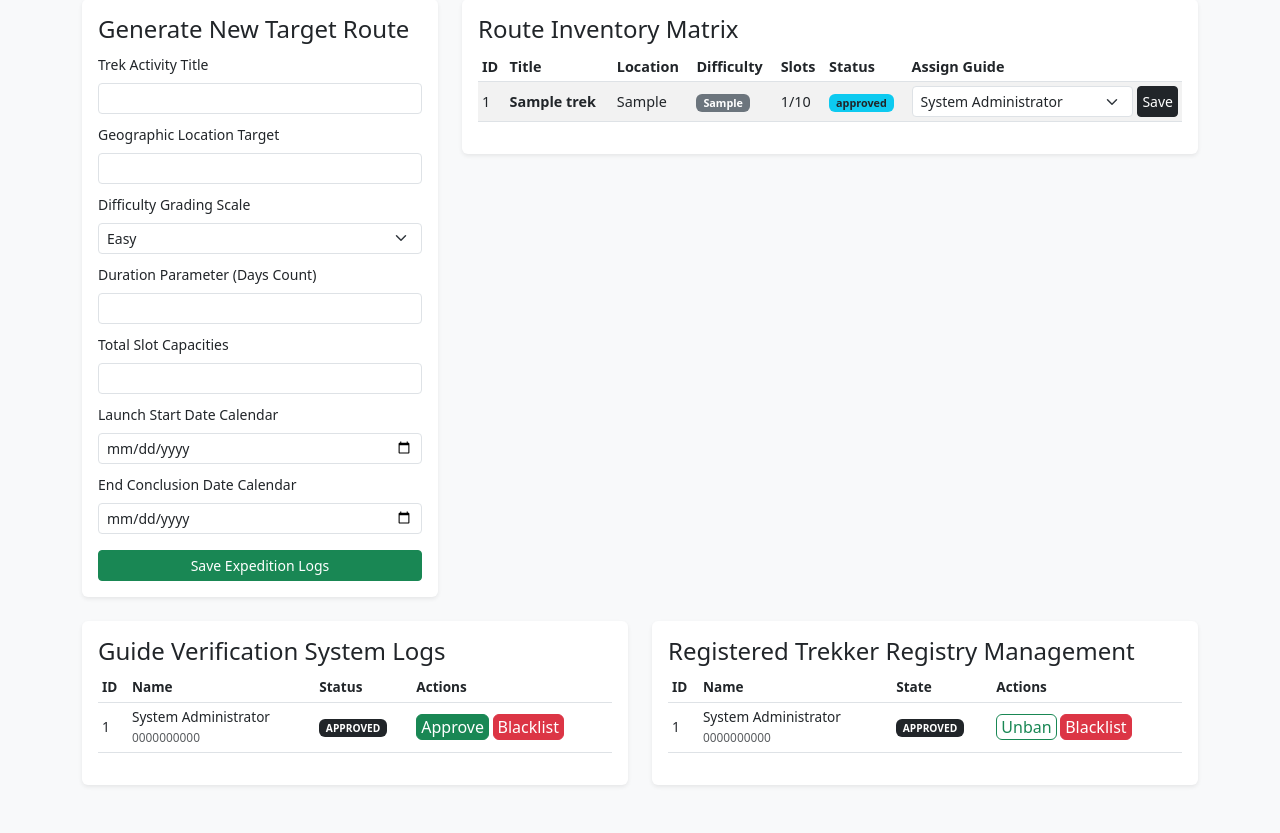
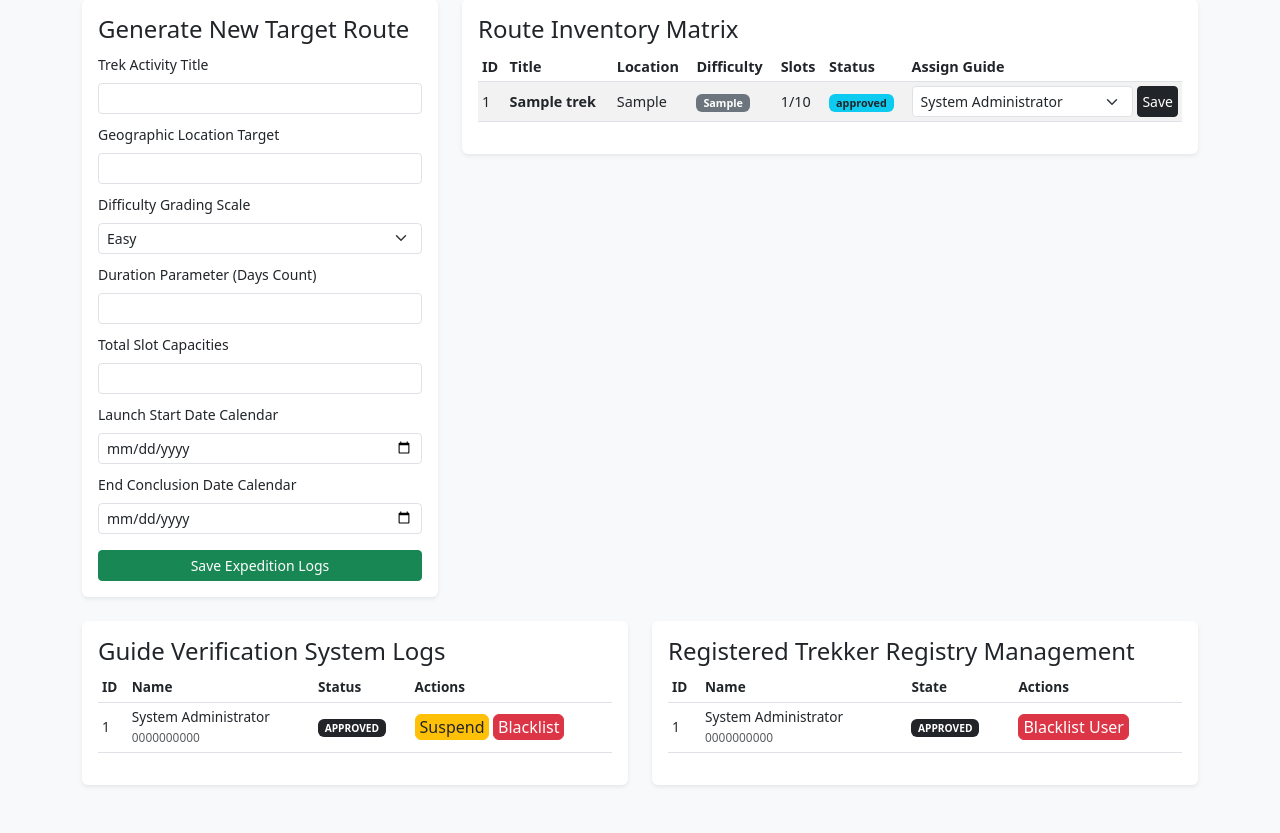
Before and after one commit to 24f3002352/trekking-management-app, a Flask app: template templates/admin_dash.html in a window 1280 px wide. Shown: the part 372-1205 px from the top of the page. Run offline with Flask 3, Linux system fonts and the light colour scheme; tables that the repository leaves empty hold one stand-in row (values such as "Sample post"); the template is opened without the code that fills it: values that come from a table or form of the project are taken from there, most other values are stand-ins (such as "Sample title", 1, 10 or a date in 2020).

Commit message:
Update admin dashboard actions based on status

```diff
--- a/templates/admin_dash.html
+++ b/templates/admin_dash.html
@@ -90,8 +90,15 @@
                         <td>{{ s.name }}<br><small class="text-muted">{{ s.contact }}</small></td>
                         <td><span class="badge bg-dark">{{ s.status.upper() }}</span></td>
                         <td>
-                            <a href="{{ url_for('admin_toggle_status', id=s.id, action='approve') }}" class="btn btn-success btn-xs py-0 px-1">Approve</a>
-                            <a href="{{ url_for('admin_toggle_status', id=s.id, action='blacklist') }}" class="btn btn-danger btn-xs py-0 px-1">Blacklist</a>
+                            {% if s.status == 'pending' %}
+                                <a href="{{ url_for('admin_toggle_status', id=s.id, action='approve') }}" class="btn btn-success btn-xs py-0 px-1">Approve</a>
+                                <a href="{{ url_for('admin_toggle_status', id=s.id, action='blacklist') }}" class="btn btn-danger btn-xs py-0 px-1">Blacklist</a>
+                            {% elif s.status == 'approved' %}
+                                <a href="{{ url_for('admin_toggle_status', id=s.id, action='deactivate') }}" class="btn btn-warning btn-xs py-0 px-1 text-dark">Suspend</a>
+                                <a href="{{ url_for('admin_toggle_status', id=s.id, action='blacklist') }}" class="btn btn-danger btn-xs py-0 px-1">Blacklist</a>
+                            {% elif s.status == 'blacklisted' %}
+                                <a href="{{ url_for('admin_toggle_status', id=s.id, action='approve') }}" class="btn btn-outline-success btn-xs py-0 px-1">Unban</a>
+                            {% endif %}
                         </td>
                     </tr>
                     {% endfor %}
@@ -112,8 +119,11 @@
                         <td>{{ u.name }}<br><small class="text-muted">{{ u.contact }}</small></td>
                         <td><span class="badge bg-dark">{{ u.status.upper() }}</span></td>
                         <td>
-                            <a href="{{ url_for('admin_toggle_status', id=u.id, action='approve') }}" class="btn btn-outline-success btn-xs py-0 px-1">Unban</a>
-                            <a href="{{ url_for('admin_toggle_status', id=u.id, action='blacklist') }}" class="btn btn-danger btn-xs py-0 px-1">Blacklist</a>
+                            {% if u.status == 'blacklisted' %}
+                                <a href="{{ url_for('admin_toggle_status', id=u.id, action='approve') }}" class="btn btn-outline-success btn-xs py-0 px-1">Unban Account</a>
+                            {% else %}
+                                <a href="{{ url_for('admin_toggle_status', id=u.id, action='blacklist') }}" class="btn btn-danger btn-xs py-0 px-1">Blacklist User</a>
+                            {% endif %}
                         </td>
                     </tr>
                     {% endfor %}
```
